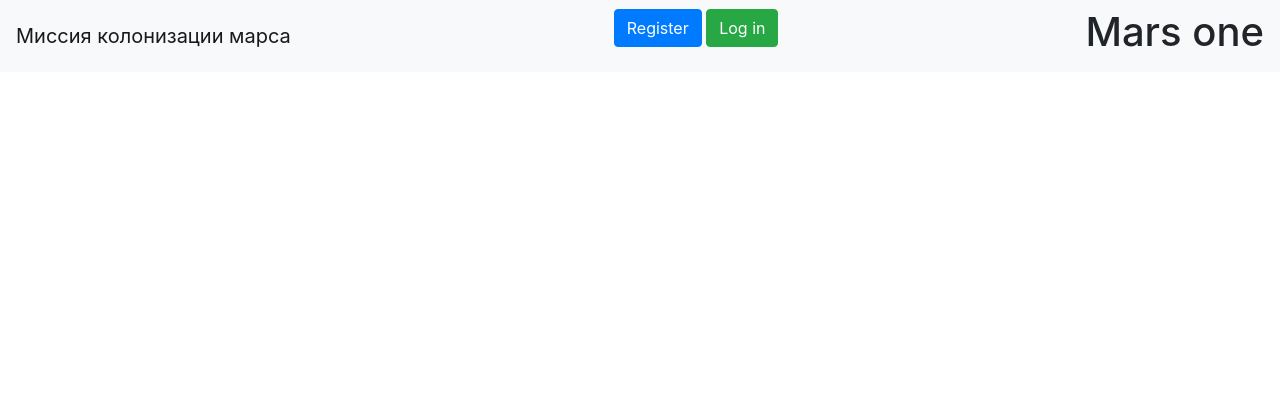
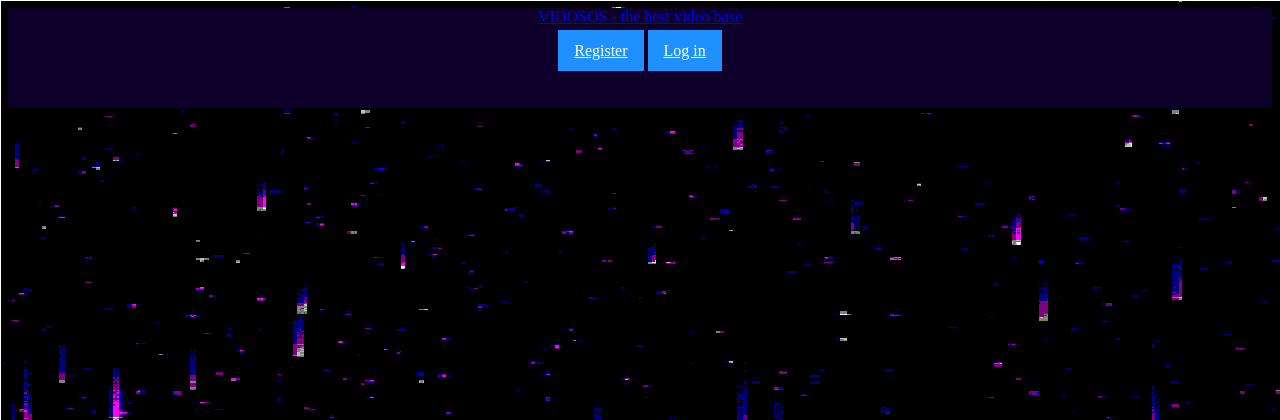
Before and after one commit to oldjopa/vidosos, a Flask app: template templates/header.html in a window 1280 px wide. Shown: the top 420 px of the page. Run offline with Flask 2, Linux system fonts and the light colour scheme; the template is opened without the code that fills it, so the values that code supplies are empty; some libraries are stand-ins or nearby versions.

Commit message:
IT'S WORKING(part 2)

```diff
--- a/static/styles/styles.css
+++ b/static/styles/styles.css
@@ -25,6 +25,14 @@
   min-width: fit-content;
 }
 
+.head{
+  background-color: rgb(13, 0, 43);
+  text-align: center;
+  height: 100px;
+  min-height: fit-content;
+  min-width: fit-content;
+}
+
 .btn:hover {
     background-color: RoyalBlue;
 }
--- a/templates/header.html
+++ b/templates/header.html
@@ -4,15 +4,14 @@
     <meta charset="utf-8">
     <meta name="viewport" content="width=device-width, initial-scale=1, shrink-to-fit=no">
     <link rel="stylesheet"
-          href="https://stackpath.bootstrapcdn.com/bootstrap/4.4.1/css/bootstrap.min.css"
-          integrity="sha384-Vkoo8x4CGsO3+Hhxv8T/Q5PaXtkKtu6ug5TOeNV6gBiFeWPGFN9MuhOf23Q9Ifjh"
-          crossorigin="anonymous">
+          href="static/styles/styles.css">
     <title>{{title}}</title>
 </head>
 <body>
 <header>
+    <div class="head">
     <nav class="navbar navbar-light bg-light">
-        <a class="navbar-brand" href="#">Миссия колонизации марса</a>
+        <a class="navbar-brand" href="#">VIDOSOS - the best video base</a>
         {% if current_user.is_authenticated %}
         <a class="navbar-brand" href="/logout">{{ current_user.name }}</a>
         <a class="btn btn-success" href="/logout">Log out</a>
@@ -22,8 +21,8 @@
             <a class="btn btn-success" href="/login">Log in</a>
         </p>
         {% endif %}
-        <h1>Mars one</h1>
     </nav>
+        </div>
 </header>
 <!-- Begin page content -->
 <main role="main" class="container">
--- a/templates/upload_video.html
+++ b/templates/upload_video.html
@@ -1,3 +1,5 @@
+{% extend header.html %}
+
 {% block content %}
 <h1>Регистрация</h1>
 <form action="" method="post">
```
Also changed, not shown: templates/index.html (+8 -3 lines).
